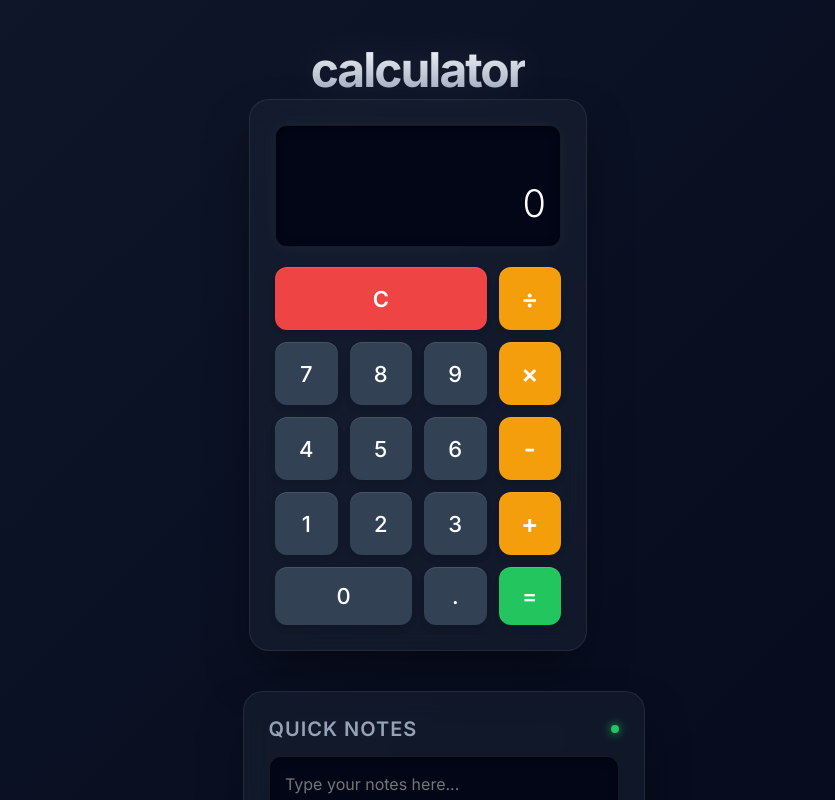
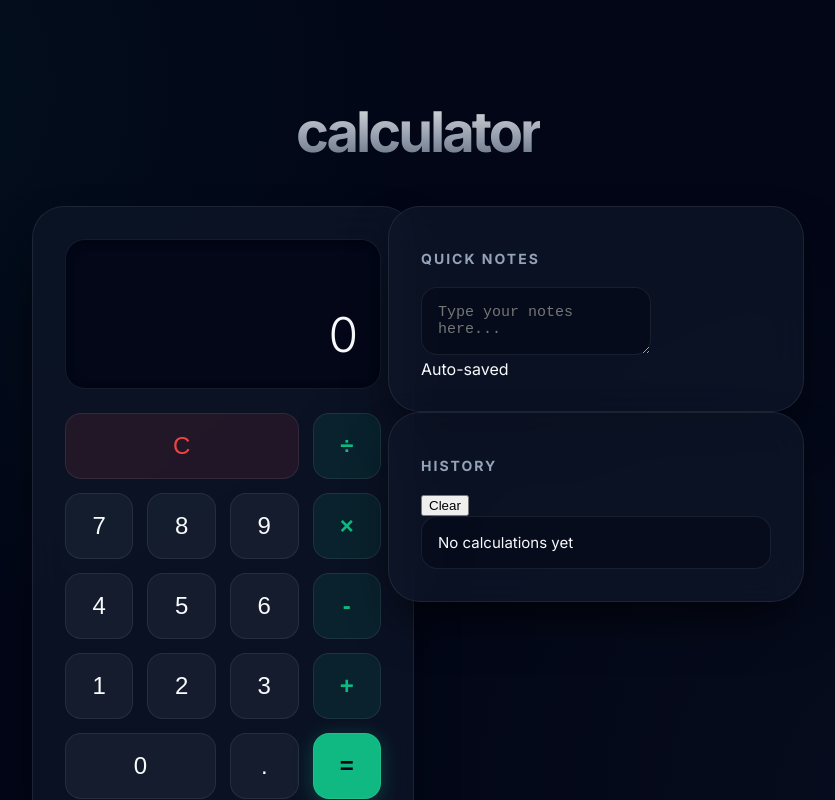
Before and after one commit to dhanush9605/sample, a React (Vite) app: page / in a window 1280 px wide. Shown: the top 800 px of the page, without its empty margins (242-1077 px from the left). Built offline with nearby package versions, Linux system fonts and the light colour scheme.

Commit message:
style: refine UI to premium midnight & emerald aesthetic

```diff
--- a/src/styles/calculator.css
+++ b/src/styles/calculator.css
@@ -1,22 +1,21 @@
 :root {
+  /* Premium Midnight & Emerald Palette */
   --bg-dark: #020617;
-  --bg-light: #0f172a;
-  --bg-gradient: linear-gradient(135deg, var(--bg-light) 0%, var(--bg-dark) 100%);
+  --bg-card: rgba(15, 23, 42, 0.7);
+  --accent-primary: #10b981; /* Emerald */
+  --accent-secondary: #059669;
+  --accent-glow: rgba(16, 185, 129, 0.3);
 
-  --glass-bg: rgba(30, 41, 59, 0.4);
+  --text-primary: #f8fafc;
+  --text-secondary: #94a3b8;
+
+  --btn-num-bg: rgba(30, 41, 59, 0.5);
+  --btn-num-hover: rgba(51, 65, 85, 0.8);
+  --btn-op-bg: rgba(16, 185, 129, 0.1);
+  --btn-op-text: #10b981;
+
   --glass-border: rgba(255, 255, 255, 0.08);
-  --glass-shadow: 0 25px 50px -12px rgba(0, 0, 0, 0.5);
-
-  --display-bg: #020617;
-  --display-glow: 0 0 15px rgba(255, 255, 255, 0.05);
-
-  --text-main: #ffffff;
-  --text-dim: #94a3b8;
-
-  --btn-number: #334155;
-  --btn-operator: #f59e0b;
-  --btn-equals: #22c55e;
-  --btn-clear: #ef4444;
+  --glass-shadow: 0 25px 50px -12px rgba(0, 0, 0, 0.7);
 
   --font-family: 'Inter', system-ui, -apple-system, sans-serif;
 }
@@ -27,422 +26,203 @@ body {
   justify-content: center;
   align-items: center;
   min-height: 100vh;
-  background: var(--bg-gradient);
-  color: var(--text-main);
+  background-color: var(--bg-dark);
+  background-image:
+    radial-gradient(circle at 10% 10%, rgba(16, 185, 129, 0.05) 0%, transparent 40%),
+    radial-gradient(circle at 90% 90%, rgba(30, 41, 59, 0.2) 0%, transparent 40%);
+  color: var(--text-primary);
   font-family: var(--font-family);
-  -webkit-font-smoothing: antialiased;
-  -moz-osx-font-smoothing: grayscale;
+  overflow-x: hidden;
 }
 
-/* Main Layout */
 .app-container {
   display: flex;
   flex-direction: column;
   align-items: center;
+  padding: 60px 20px;
   width: 100%;
-  min-height: 100vh;
-  padding: 40px 20px;
+}
+
+.app-title {
+  font-size: 56px;
+  font-weight: 900;
+  margin-bottom: 40px;
+  letter-spacing: -3px;
+  background: linear-gradient(to bottom, #fff 0%, #64748b 100%);
+  -webkit-background-clip: text;
+  background-clip: text;
+  -webkit-text-fill-color: transparent;
+  opacity: 0.9;
 }
 
 .main-content {
   display: flex;
   gap: 40px;
-  align-items: flex-start;
+  max-width: 1100px;
+  width: 100%;
   justify-content: center;
-  width: 100%;
-  max-width: 1000px;
   flex-wrap: wrap;
-  animation: slideUpFade 0.6s cubic-bezier(0.16, 1, 0.3, 1);
 }
 
-/* Calculator Container */
-.calculator-container {
-  display: flex;
-  flex-direction: column;
-  align-items: center;
-  gap: 30px;
-}
-
-/* App Title */
-.app-title {
-  margin: 0;
-  font-size: 48px;
-  font-weight: 800;
-  text-transform: lowercase;
-  letter-spacing: -2px;
-  background: linear-gradient(to bottom, #ffffff 0%, #94a3b8 100%);
-  -webkit-background-clip: text;
-  background-clip: text;
-  -webkit-text-fill-color: transparent;
-  filter: drop-shadow(0 0 20px rgba(255, 255, 255, 0.1));
-  animation: slideDownFade 0.8s cubic-bezier(0.16, 1, 0.3, 1);
-}
-
+/* Calculator Frame */
 .calculator-frame {
-  background: var(--glass-bg);
-  backdrop-filter: blur(15px);
-  -webkit-backdrop-filter: blur(15px);
+  background: var(--bg-card);
+  backdrop-filter: blur(20px);
+  -webkit-backdrop-filter: blur(20px);
   border: 1px solid var(--glass-border);
-  border-radius: 20px;
-  padding: 25px;
+  border-radius: 32px;
+  padding: 32px;
   width: 100%;
-  max-width: 320px;
+  max-width: 360px;
   box-shadow: var(--glass-shadow);
   display: flex;
   flex-direction: column;
-  gap: 20px;
-  animation: slideUpFade 0.6s cubic-bezier(0.16, 1, 0.3, 1);
+  gap: 24px;
 }
 
 /* Display */
 .calculator-display {
-  background: var(--display-bg);
-  border-radius: 12px;
-  padding: 20px 15px;
-  min-height: 80px;
+  background: rgba(2, 6, 23, 0.8);
+  border-radius: 20px;
+  padding: 24px;
+  min-height: 100px;
   display: flex;
   align-items: flex-end;
   justify-content: flex-end;
   border: 1px solid var(--glass-border);
-  box-shadow: inset 0 2px 10px rgba(0, 0, 0, 0.5), var(--display-glow);
-  position: relative;
-  overflow: hidden;
+  box-shadow: inset 0 2px 10px rgba(0,0,0,0.4);
 }
 
 .display-value {
-  font-size: 38px;
-  font-weight: 300;
-  color: var(--text-main);
-  overflow-x: auto;
-  white-space: nowrap;
-  letter-spacing: -1px;
-  transition: all 0.2s ease-out;
-  /* Scrollbar hiding for webkit */
-  scrollbar-width: none;
-  -ms-overflow-style: none;
-}
-.display-value::-webkit-scrollbar {
-  display: none;
+  font-size: 48px;
+  font-weight: 200;
+  letter-spacing: -2px;
+  color: var(--text-primary);
 }
 
-/* Button Grid */
+/* Buttons */
 .button-grid {
   display: grid;
   grid-template-columns: repeat(4, 1fr);
-  gap: 12px;
+  gap: 14px;
 }
 
-/* Buttons */
 .calc-button {
-  border: none;
-  background: var(--btn-number);
-  color: var(--text-main);
-  font-size: 22px;
+  background: var(--btn-num-bg);
+  border: 1px solid var(--glass-border);
+  color: var(--text-primary);
+  font-size: 24px;
   font-weight: 500;
-  padding: 16px;
-  border-radius: 12px;
+  padding: 18px;
+  border-radius: 16px;
   cursor: pointer;
+  transition: all 0.3s cubic-bezier(0.16, 1, 0.3, 1);
   display: flex;
   align-items: center;
   justify-content: center;
-  box-shadow: 0 4px 6px rgba(0, 0, 0, 0.1), inset 0 1px 0 rgba(255, 255, 255, 0.1);
-  transition: all 0.2s cubic-bezier(0.4, 0, 0.2, 1);
-  user-select: none;
-  font-family: var(--font-family);
-  position: relative;
-  overflow: hidden;
-}
-
-.calc-button::after {
-  content: '';
-  position: absolute;
-  top: 0; left: 0; right: 0; bottom: 0;
-  background: linear-gradient(rgba(255,255,255,0.1), transparent);
-  border-radius: 12px;
-  opacity: 0;
-  transition: opacity 0.2s;
 }
 
 .calc-button:hover {
-  transform: scale(1.05);
-  box-shadow: 0 8px 15px rgba(0, 0, 0, 0.2), inset 0 1px 0 rgba(255, 255, 255, 0.2);
-  filter: brightness(1.1);
-}
-
-.calc-button:hover::after {
-  opacity: 1;
+  background: var(--btn-num-hover);
+  transform: translateY(-4px);
+  box-shadow: 0 10px 20px rgba(0,0,0,0.3);
+  border-color: rgba(255,255,255,0.2);
 }
 
 .calc-button:active {
-  transform: scale(0.95);
-  box-shadow: 0 2px 4px rgba(0, 0, 0, 0.2);
-  filter: brightness(0.9);
+  transform: translateY(0);
 }
 
-/* Button Variants */
 .btn-operator {
-  background: var(--btn-operator);
-  color: #fff;
+  background: var(--btn-op-bg);
+  color: var(--btn-op-text);
   font-weight: 600;
-  font-size: 26px;
+}
+
+.btn-operator:hover {
+  background: var(--accent-primary);
+  color: var(--bg-dark);
 }
 
 .btn-equals {
-  background: var(--btn-equals);
-  color: #fff;
-  font-weight: 600;
+  background: var(--accent-primary);
+  color: var(--bg-dark);
+  font-weight: 700;
+  box-shadow: 0 4px 20px var(--accent-glow);
+}
+
+.btn-equals:hover {
+  background: #34d399;
+  box-shadow: 0 8px 30px var(--accent-glow);
 }
 
 .btn-clear {
-  background: var(--btn-clear);
-  color: #fff;
-  font-weight: 600;
+  background: rgba(239, 68, 68, 0.1);
+  color: #ef4444;
   grid-column: span 3;
 }
 
 .btn-clear:hover {
-  background: var(--btn-clear);
-  filter: brightness(1.1);
+  background: #ef4444;
+  color: white;
 }
 
 .btn-zero {
   grid-column: span 2;
-  border-radius: 12px;
+}
+
+/* Notes & History Cards */
+.notes-card, .history-card {
+  background: var(--bg-card);
+  backdrop-filter: blur(20px);
+  -webkit-backdrop-filter: blur(20px);
+  border: 1px solid var(--glass-border);
+  border-radius: 32px;
+  padding: 32px;
+  box-shadow: var(--glass-shadow);
+  width: 350px;
+}
+
+.notes-title, .history-title {
+  font-size: 14px;
+  font-weight: 700;
+  text-transform: uppercase;
+  letter-spacing: 2px;
+  color: var(--text-secondary);
+  margin-bottom: 20px;
+}
+
+.notes-textarea, .history-list {
+  background: rgba(2, 6, 23, 0.5);
+  border: 1px solid var(--glass-border);
+  border-radius: 16px;
+  padding: 16px;
+  color: var(--text-primary);
+  font-size: 15px;
+}
+
+.history-item {
+  background: rgba(255,255,255,0.03);
+  border-left: 3px solid var(--accent-primary);
+  padding: 12px;
+  border-radius: 8px;
+  margin-bottom: 8px;
+  font-family: 'JetBrains Mono', monospace;
 }
 
 /* Animations */
-@keyframes slideDownFade {
-  from {
-    opacity: 0;
-    transform: translateY(-20px);
-  }
-  to {
-    opacity: 1;
-    transform: translateY(0);
-  }
+@keyframes fadeIn {
+  from { opacity: 0; transform: translateY(20px); }
+  to { opacity: 1; transform: translateY(0); }
 }
 
-@keyframes slideUpFade {
-  from {
-    opacity: 0;
-    transform: translateY(30px) scale(0.98);
-  }
-  to {
-    opacity: 1;
-    transform: translateY(0) scale(1);
-  }
+.calculator-frame, .notes-card, .history-card {
+  animation: fadeIn 0.8s cubic-bezier(0.16, 1, 0.3, 1);
 }
 
-/* Sidebar */
-.notes-sidebar {
-  width: 100%;
-  max-width: 350px;
-  display: flex;
-  flex-direction: column;
-  gap: 25px;
-}
-
-.notes-card {
-  height: 300px; /* Reduced height to fit both cards */
-  background: var(--glass-bg);
-  backdrop-filter: blur(15px);
-  -webkit-backdrop-filter: blur(15px);
-  border: 1px solid var(--glass-border);
-  border-radius: 20px;
-  padding: 25px;
-  width: 100%;
-  box-shadow: var(--glass-shadow);
-  display: flex;
-  flex-direction: column;
-  gap: 15px;
-  transition: all 0.3s ease;
-}
-
-.notes-card:focus-within {
-  border-color: rgba(255, 255, 255, 0.2);
-  box-shadow: 0 0 30px rgba(0, 0, 0, 0.6);
-}
-
-.notes-header {
-  display: flex;
-  align-items: center;
-  justify-content: space-between;
-}
-
-.notes-title {
-  margin: 0;
-  font-size: 20px;
-  font-weight: 600;
-  color: var(--text-dim);
-  text-transform: uppercase;
-  letter-spacing: 1px;
-}
-
-.notes-indicator {
-  width: 8px;
-  height: 8px;
-  border-radius: 50%;
-  background: var(--btn-equals);
-  box-shadow: 0 0 10px var(--btn-equals);
-}
-
-.notes-textarea {
-  flex: 1;
-  background: var(--display-bg);
-  border: 1px solid var(--glass-border);
-  border-radius: 12px;
-  padding: 15px;
-  color: var(--text-main);
-  font-family: var(--font-family);
-  font-size: 16px;
-  line-height: 1.6;
-  resize: none;
-  outline: none;
-  transition: all 0.2s ease;
-  box-shadow: inset 0 2px 10px rgba(0, 0, 0, 0.3);
-}
-
-.notes-textarea:focus {
-  border-color: rgba(255, 255, 255, 0.15);
-}
-
-.notes-footer {
-  font-size: 12px;
-  color: var(--text-dim);
-  text-align: right;
-  opacity: 0.6;
-}
-
-/* History Card */
-.history-card {
-  background: var(--glass-bg);
-  backdrop-filter: blur(15px);
-  -webkit-backdrop-filter: blur(15px);
-  border: 1px solid var(--glass-border);
-  border-radius: 20px;
-  padding: 25px;
-  width: 100%;
-  height: 350px;
-  box-shadow: var(--glass-shadow);
-  display: flex;
-  flex-direction: column;
-  gap: 15px;
-  transition: all 0.3s ease;
-}
-
-.history-header {
-  display: flex;
-  align-items: center;
-  justify-content: space-between;
-}
-
-.history-title {
-  margin: 0;
-  font-size: 20px;
-  font-weight: 600;
-  color: var(--text-dim);
-  text-transform: uppercase;
-  letter-spacing: 1px;
-}
-
-.clear-history-btn {
-  background: rgba(239, 68, 68, 0.1);
-  border: 1px solid rgba(239, 68, 68, 0.2);
-  color: var(--btn-clear);
-  padding: 4px 12px;
-  border-radius: 6px;
-  font-size: 12px;
-  font-weight: 600;
-  cursor: pointer;
-  transition: all 0.2s ease;
-}
-
-.clear-history-btn:hover {
-  background: var(--btn-clear);
-  color: white;
-  transform: translateY(-1px);
-}
-
-.history-list {
-  flex: 1;
-  background: var(--display-bg);
-  border: 1px solid var(--glass-border);
-  border-radius: 12px;
-  padding: 15px;
-  overflow-y: auto;
-  display: flex;
-  flex-direction: column;
-  gap: 10px;
-  box-shadow: inset 0 2px 10px rgba(0, 0, 0, 0.3);
-  /* Scrollbar styling */
-  scrollbar-width: thin;
-  scrollbar-color: var(--glass-border) transparent;
-}
-
-.history-list::-webkit-scrollbar {
-  width: 6px;
-}
-
-.history-list::-webkit-scrollbar-thumb {
-  background: var(--glass-border);
-  border-radius: 10px;
-}
-
-.history-empty {
-  color: var(--text-dim);
-  font-size: 14px;
-  text-align: center;
-  margin-top: 50px;
-  font-style: italic;
-  opacity: 0.5;
-}
-
-.history-item {
-  font-family: 'JetBrains Mono', 'Fira Code', monospace;
-  font-size: 14px;
-  color: var(--text-main);
-  padding: 8px 12px;
-  background: rgba(255, 255, 255, 0.03);
-  border-radius: 8px;
-  border-left: 2px solid var(--btn-equals);
-  animation: fadeInRight 0.3s ease-out;
-}
-
-@keyframes fadeInRight {
-  from { opacity: 0; transform: translateX(10px); }
-  to { opacity: 1; transform: translateX(0); }
-}
-
-/* Responsive */
-@media (max-width: 800px) {
+@media (max-width: 768px) {
   .main-content {
     flex-direction: column;
     align-items: center;
-    gap: 30px;
-  }
-
-  .notes-sidebar {
-    order: 2;
   }
 }
-
-@media (max-width: 400px) {
-  .calculator-frame {
-    width: 90%;
-    padding: 20px;
-    gap: 15px;
-  }
-
-  .display-value {
-    font-size: 32px;
-  }
-
-  .calc-button {
-    font-size: 20px;
-    padding: 14px;
-  }
-
-  .button-grid {
-    gap: 10px;
-  }
-}
```
